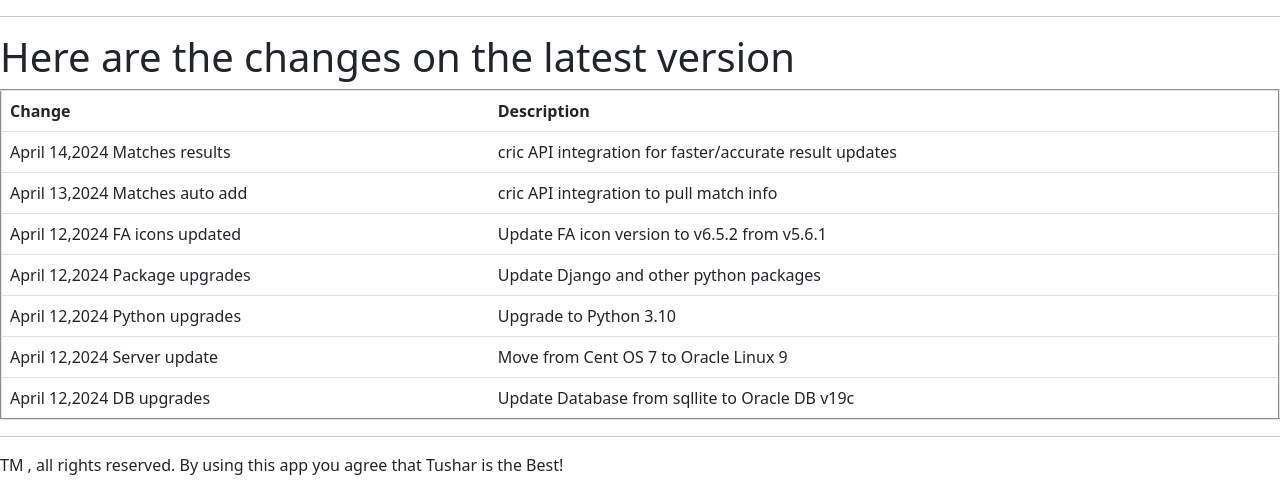
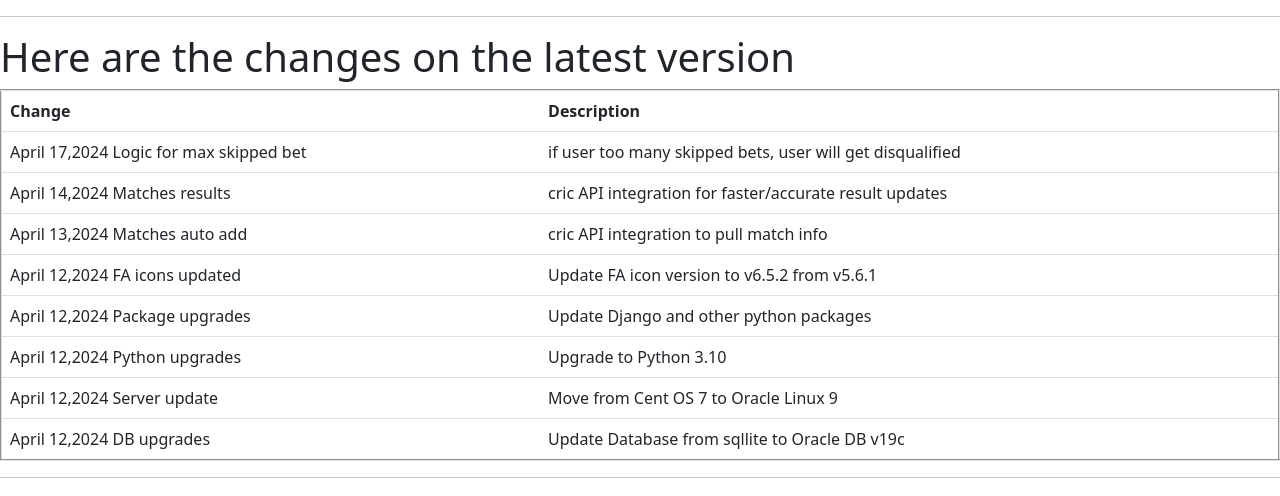
Before and after one commit to tusharbmw/cricBet, a Django app: page /whatsnew/ in a window 1280 px wide. Shown: the part 147-643 px from the top of the page. Run offline with Django 3.2, Linux system fonts and the light colour scheme; some libraries are stand-ins or nearby versions.

Commit message:
added max skipped bets logic

```diff
--- a/src/accounts/templates/accounts/leaderboard.html
+++ b/src/accounts/templates/accounts/leaderboard.html
@@ -8,6 +8,7 @@
         <th scope="col"> User </th>
         <th scope="col"> Won </th>
         <th scope="col"> Lost </th>
+        <th scope="col"> Skipped bets </th>
         <th scope="col"> Total Points </th>
 
     <tr>
@@ -16,6 +17,7 @@
     <td>{{u.0}}</td>
     <td>{{won|get_item:u.0}}</td>
     <td>{{lost|get_item:u.0}}</td>
+    <td>{{skipped|get_item:u.0}}</td>
     <td>{{u.1}}</td>
     </tr>
     {% endfor %}
--- a/src/accounts/views.py
+++ b/src/accounts/views.py
@@ -221,7 +221,8 @@ def teams_view(request):
 
 
 def whatsnew_view(request):
-    whatsnew = [{'change': 'April 14,2024 Matches results', 'description': 'cric API integration for faster/accurate '
+    whatsnew = [{'change': 'April 17,2024 Logic for max skipped bet', 'description': 'if user too many skipped bets, user will get disqualified'},
+                {'change': 'April 14,2024 Matches results', 'description': 'cric API integration for faster/accurate '
                                                                            'result updates'},
                 {'change': 'April 13,2024 Matches auto add', 'description': 'cric API integration to pull match info'},
                 {'change': 'April 12,2024 FA icons updated',
@@ -235,14 +236,21 @@ def whatsnew_view(request):
 
 
 def leaderboard(request):
+    max_skipped_allowed = 30
     context = {}
     # initialize win and loss
     won = {}
     lost = {}
+    skipped = {}
+    matches_with_result = Match.objects.filter(Q(result='team1') | Q(result='team2'))
     for u in User.objects.all():
         won[u.username] = 0
         lost[u.username] = 0
-    matches_with_result = Match.objects.filter(Q(result='team1') | Q(result='team2'))
+        skipped[u.username] = 0
+        for mr in matches_with_result:
+            if mr.selection_set.filter(user=u).count() == 0:
+                skipped[u.username] += 1
+
     for mr in matches_with_result:
         mr_sel1 = []
         mr_sel2 = []
@@ -265,9 +273,13 @@ def leaderboard(request):
 
     for u in won.keys():
         total[u] = won[u] - lost[u]
+    for u in skipped.keys():
+        if skipped[u] > max_skipped_allowed:
+            total[u] = -999
     context['total'] = sorted(total.items(), key=lambda x: x[1], reverse=True)
     context['lost'] = lost
     context['won'] = won
+    context['skipped'] = skipped
     cnt = get_missing_bet_count(request.user)
     if cnt >= 0:
         context['no_bets'] = cnt
```
